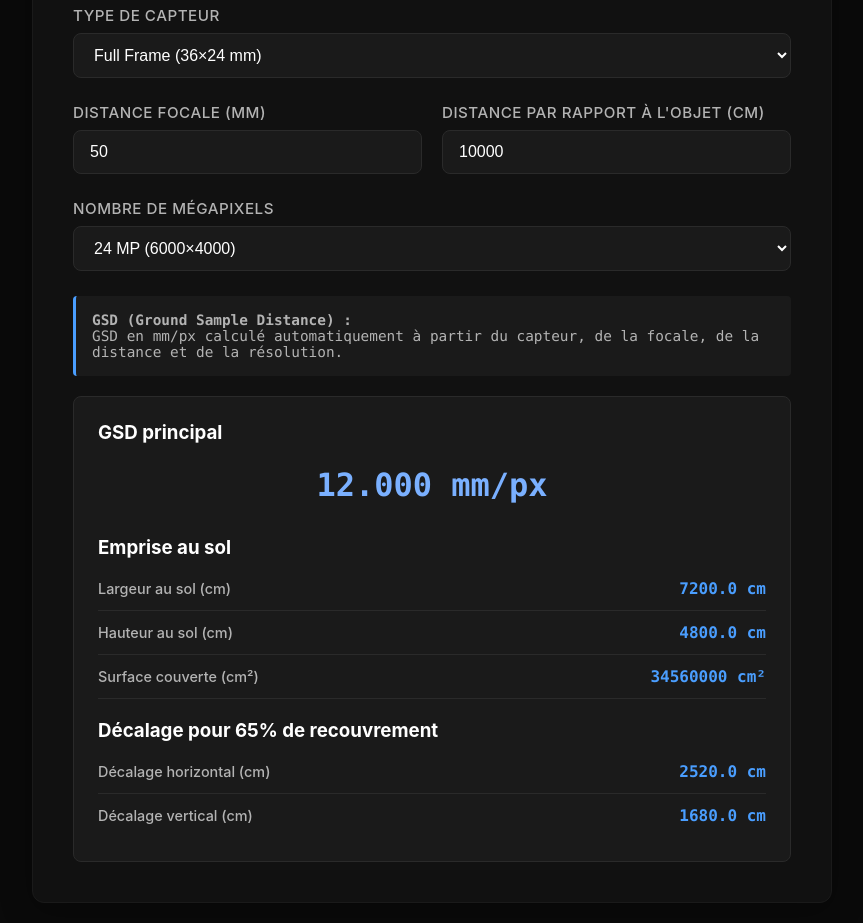
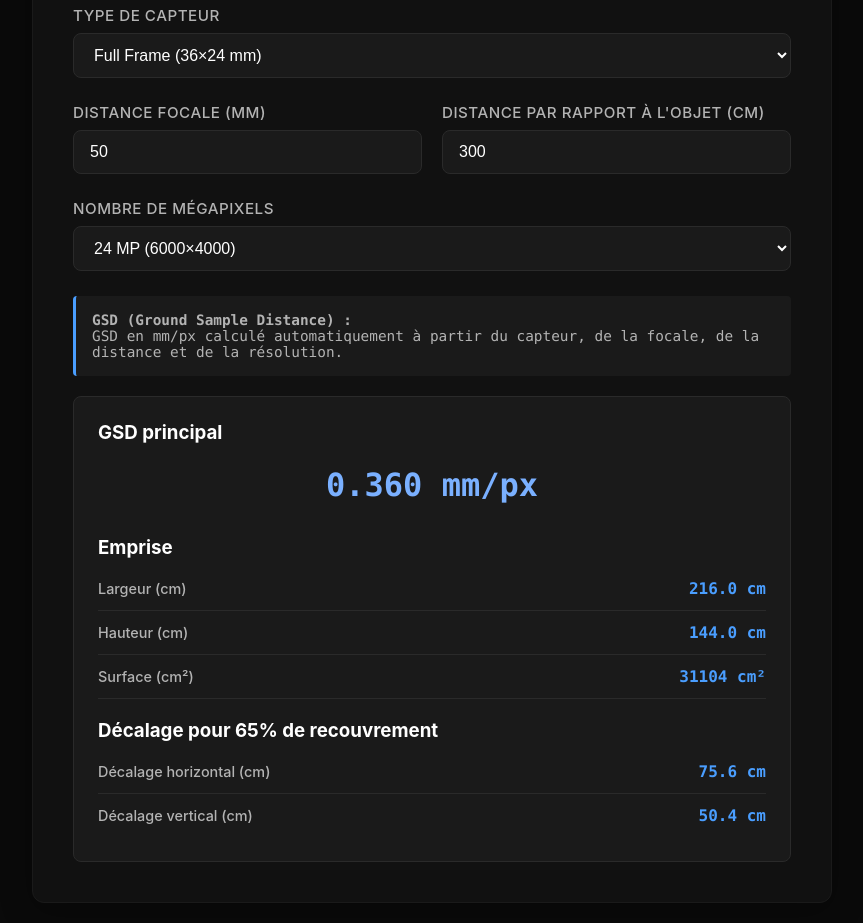
Before and after one commit to 450ppm/Spatio, a plain HTML site: page index.html in a window 1280 px wide. Shown: the part 520-1443 px from the top of the page, without its empty margins (208-1071 px from the left). Drawn offline with Linux system fonts and the light colour scheme.

Commit message:
Update index.html

```diff
--- a/index.html
+++ b/index.html
@@ -257,7 +257,7 @@
                     </div>
                     <div class="form-group">
                         <label for="altitude">Distance par rapport à l'objet (cm)</label>
-                        <input type="number" id="altitude" name="altitude" placeholder="Ex: 10000" min="1" step="1" required>
+                        <input type="number" id="altitude" name="altitude" placeholder="Ex: 300" min="1" step="1" required>
                     </div>
                 </div>
 
@@ -305,17 +305,17 @@
                     <span class="result-value" id="resultGsdMm" style="font-size:2.0em;color:#7ab0ff;">- mm/px</span>
                 </div>
 
-                <h3 style="margin: 20px 0 8px; color: #ffffff;">Emprise au sol</h3>
+                <h3 style="margin: 20px 0 8px; color: #ffffff;">Emprise</h3>
                 <div class="result-item">
-                    <span class="result-label">Largeur au sol (cm)</span>
+                    <span class="result-label">Largeur (cm)</span>
                     <span class="result-value" id="resultWidthCm">- cm</span>
                 </div>
                 <div class="result-item">
-                    <span class="result-label">Hauteur au sol (cm)</span>
+                    <span class="result-label">Hauteur (cm)</span>
                     <span class="result-value" id="resultHeightCm">- cm</span>
                 </div>
                 <div class="result-item">
-                    <span class="result-label">Surface couverte (cm²)</span>
+                    <span class="result-label">Surface (cm²)</span>
                     <span class="result-value" id="resultAreaCm2">- cm²</span>
                 </div>
 
@@ -461,7 +461,7 @@
         document.addEventListener('DOMContentLoaded', function() {
             document.getElementById('capteur').value = 'fullframe';
             document.getElementById('focalLength').value = '50';
-            document.getElementById('altitude').value = '10000';
+            document.getElementById('altitude').value = '300';
             document.getElementById('megapixels').value = '24';
             calculate();
         });
```
